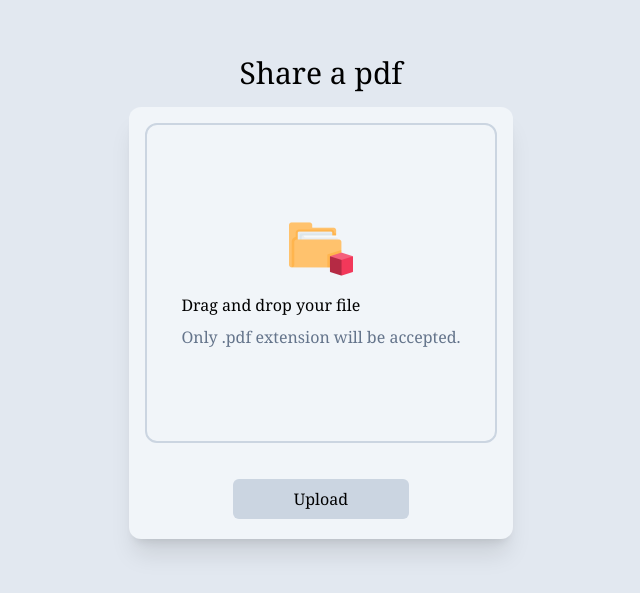
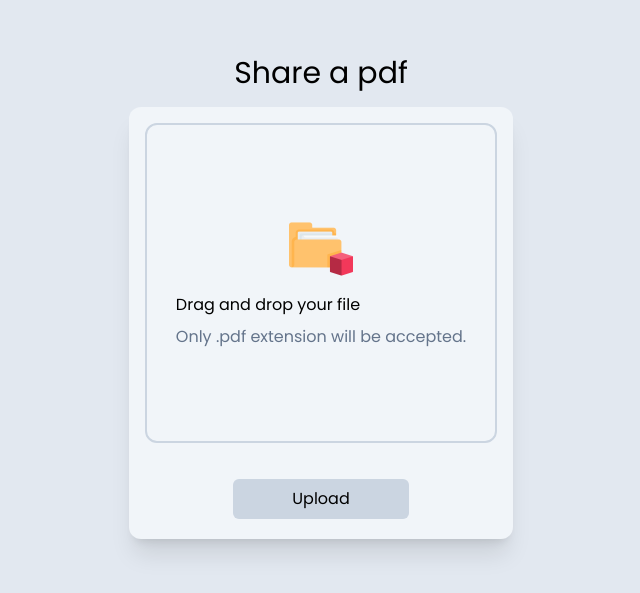
Before and after one commit to kayYZ1/FileSharingApp, a Next.js app in the folder client/: page / in a window 1280 px wide. Shown: the part 111-704 px from the top of the page, without its empty margins (319-959 px from the left). Built offline with nearby package versions, Linux system fonts and the light colour scheme.

Commit message:
styles: Changing font to Poppins

```diff
--- /dev/null
+++ b/client/components/DownloadFile.jsx
@@ -0,0 +1,17 @@
+import React from 'react'
+
+const DownloadFile = ({downloadPageLink}) => {
+  return (
+    <div className="p-1">
+        <h1 className="my-2 text-lg font-medium">
+            Download the file.
+        </h1>
+        <div className="flex space-x-3">
+            <span className="break-all">{downloadPageLink}</span>
+            <img src="../public/assets/copy.png" alt="" className="object-contain w-8 h-8 cursor-pointer"/>
+        </div>
+    </div>
+  )
+}
+
+export default DownloadFile
--- a/client/pages/_app.js
+++ b/client/pages/_app.jsx
@@ -1,13 +1,19 @@
 import axios from "axios"
+import { Poppins } from "@next/font/google"
 import "tailwindcss/tailwind.css"
 import '../styles/globals.css'
+
+const poppins = Poppins({
+	weight: '400',
+	subsets: ['latin'],
+})
 
 axios.defaults.baseURL = "http://localhost:9999/"
 
 export default function App({ Component, pageProps }) {
   return (
 	<div className="grid h-screen text-black bg-slate-200 font-serif place-items-center">
-		<div>
+		<div className={poppins.className}>
 			<Component {...pageProps} />
 		</div>
 	</div>
--- a/client/pages/index.js
+++ b/client/pages/index.jsx
@@ -1,17 +1,19 @@
 import { useState } from "react"
 import axios from "axios"
 
-import DropZoneComponent from "../components/DropZoneComponent.js"
-import RenderFile from "../components/RenderFile.js"
+import DropZoneComponent from "../components/DropZoneComponent.jsx"
+import RenderFile from "../components/RenderFile.jsx"
+import DownloadFile from "../components/DownloadFile.jsx"
 
 export default function Home() {
   const [file, setFile] = useState(null)
   const [id, setId] = useState(null)
   const [downloadPageLink, setDownloadPageLink] = useState(null)
-  const [uploadState, setUploadState] = useState(null)
+  const [uploadState, setUploadState] = useState("Upload")
 
   const handleUpload = async () => {
-    if (uploadState === "Uploading") return
+    if (uploadState === "Uploading") return;
+    setUploadState("Uploading")
     const formData = new FormData()
     formData.append("myFile", file)
     try {
@@ -37,14 +39,18 @@ export default function Home() {
       <div className="w-96 flex flex-col items-center bg-slate-100 shadow-xl rounded-xl justify-center">
         <DropZoneComponent setFile={setFile}/>
 
-        {file &&
+        {file !== null &&
         <RenderFile file={{
           format: file.type.split("/")[1],
           name: file.name,
           sizeInBytes: file.size
         }} />}
 
-        <button className="w-44 my-5 bg-slate-300 p-2 rounded-md focus:outline-none" onClick={handleUpload}>Upload</button>
+        <button className="w-44 my-5 bg-slate-300 p-2 rounded-md focus:outline-none" onClick={handleUpload}>{uploadState}</button>
+        {
+          downloadPageLink &&
+          <DownloadFile downloadPageLink={downloadPageLink}/>
+        }
       </div>
     </div>
   )
```
Also changed, not shown: client/components/DropZoneComponent.jsx (renamed from client/components/DropZoneComponent.js), client/components/RenderFile.jsx (renamed from client/components/RenderFile.js), client/pages/_document.jsx (renamed from client/pages/_document.js).
